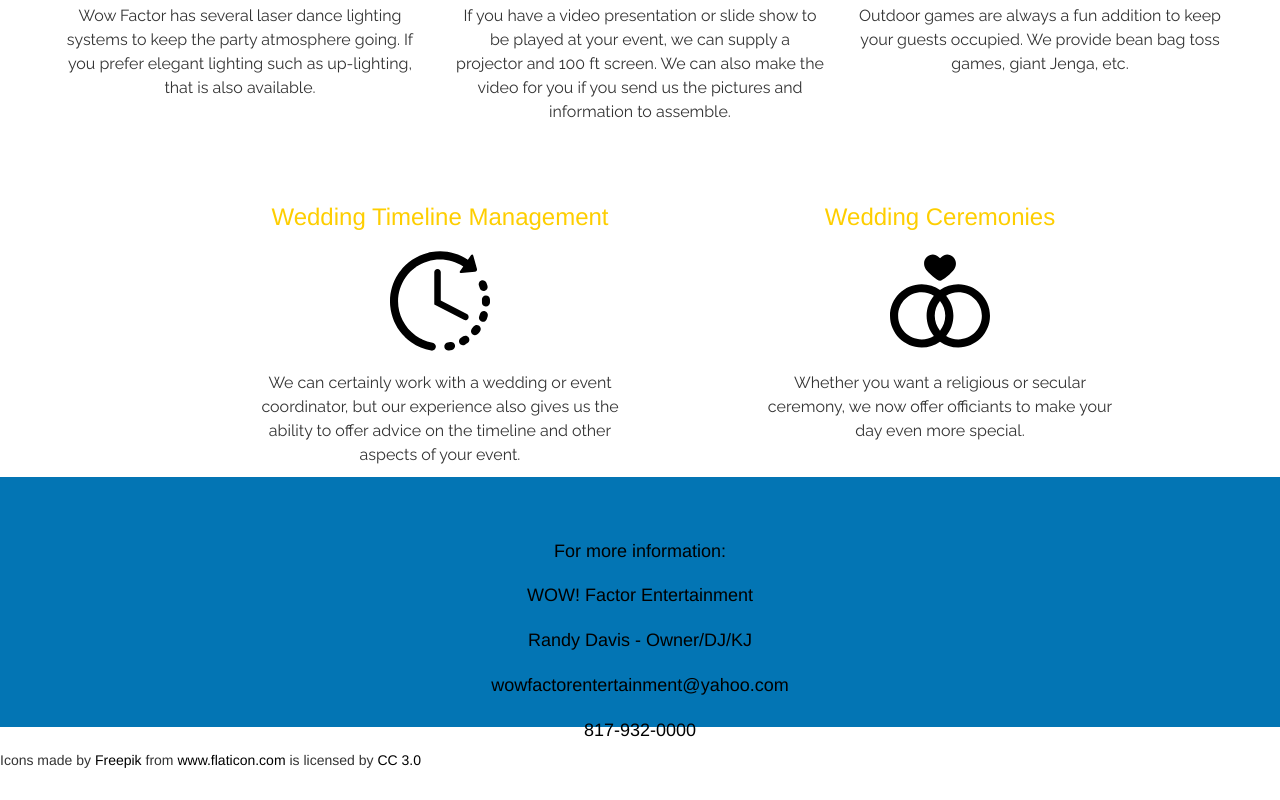
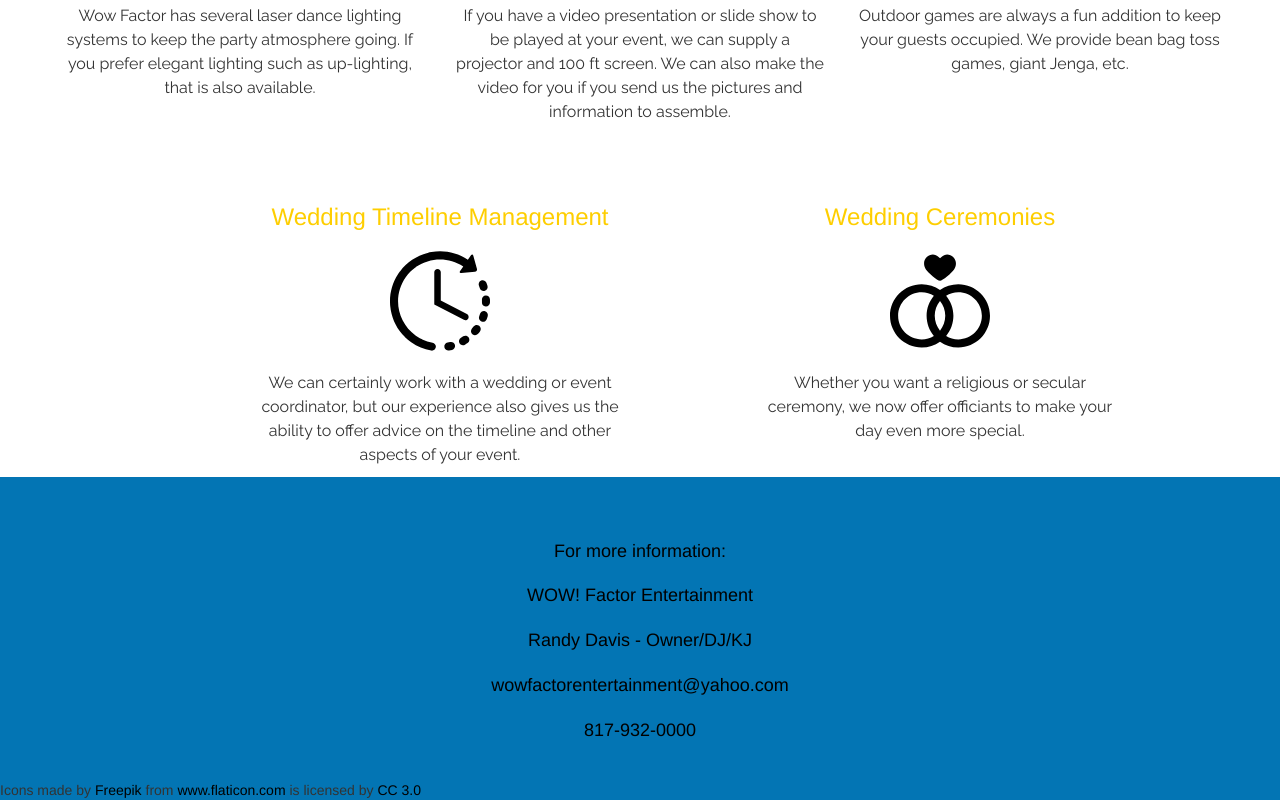
Before and after one commit to rddavistx/Wow-Entertainment, a plain HTML site: page index.html in a window 1280 px wide. Shown: the part 1637-2437 px from the top of the page. Before the commit the page ends 2407 px from the top, so only its background shows below. Drawn offline with nearby package versions, Linux system fonts and the light colour scheme; a script that the page names is missing.

Commit message:
css adjust

```diff
--- a/css/style.css
+++ b/css/style.css
@@ -94,8 +94,14 @@ margin-top: 10px;
 
 .footer {
   background-color: #0375b4;
-  height: 250px;
+  height: auto;
   padding-top: 50px;
+  padding-bottom: 50px;
+  position: relative;
+}
+.icon-credit {
+  position: absolute;
+  bottom: 0;
 }
 
 .description {
--- a/index.html
+++ b/index.html
@@ -139,7 +139,7 @@
   </div>
 
   <!-- footer -->
-  <footer>
+
     <div class="footer">
           <h4>For more information:</h4>
           <h4>WOW! Factor Entertainment</h4>
@@ -148,7 +148,7 @@
           <h4><a href="817-932-0000">817-932-0000</a></h4>
           <div class="icon-credit">Icons made by <a href="http://www.freepik.com" title="Freepik" style="color:black">Freepik</a> from <a href="https://www.flaticon.com/" title="Flaticon" style="color:black">www.flaticon.com</a> is licensed by <a href="http://creativecommons.org/licenses/by/3.0/" title="Creative Commons BY 3.0" target="_blank" style="color:black">CC 3.0 </a></div>
   </div>
-  </footer>
+
 
   <script
   src="https://code.jquery.com/jquery-3.1.1.min.js"></script>
```
